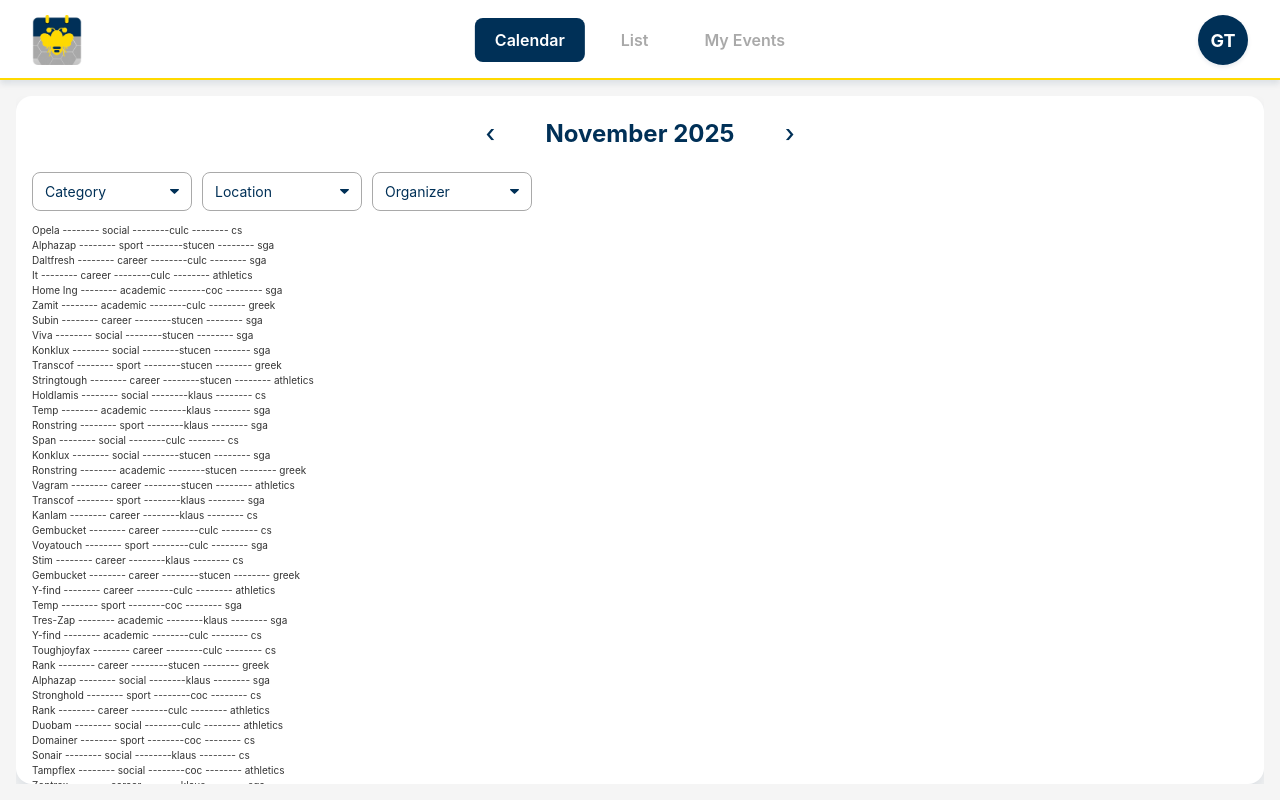
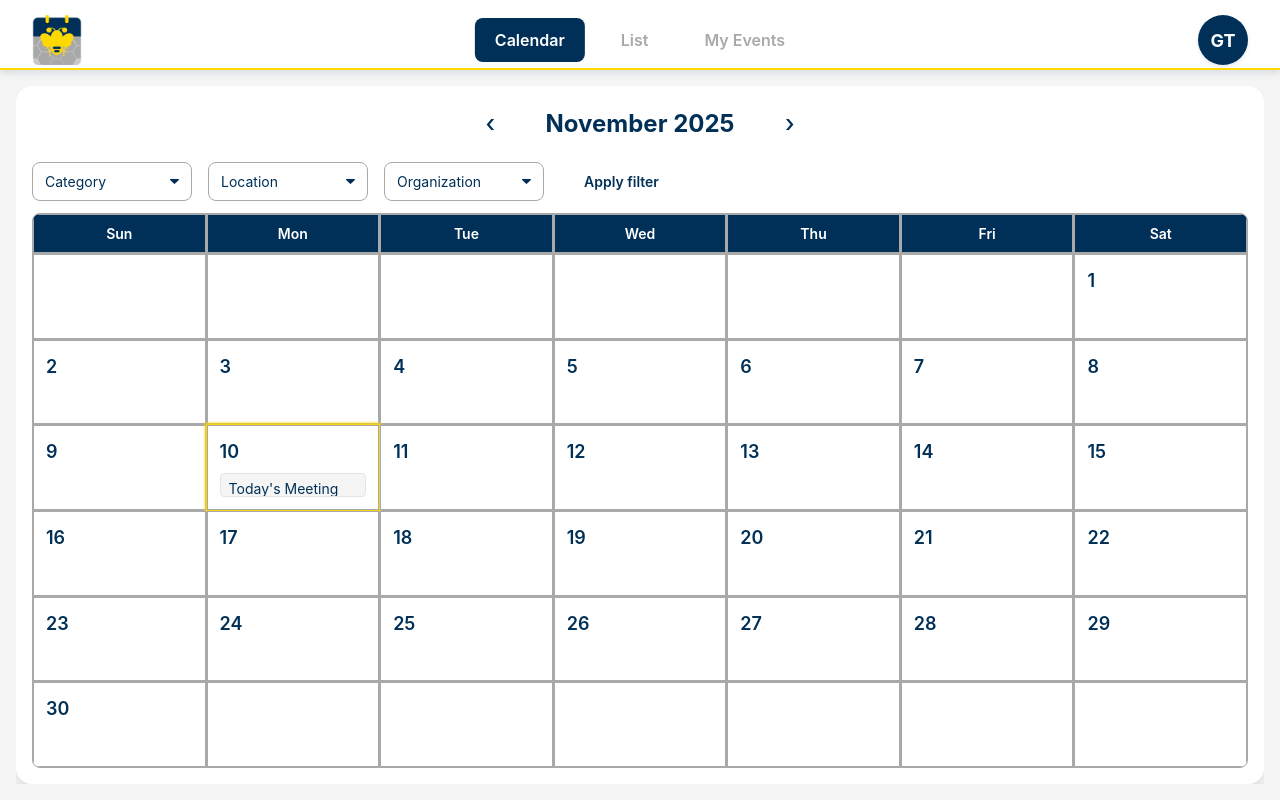
Before and after one commit to mayazhang1241/gt-cal, a React (Vite) app in the folder frontend/: page / in a window 1280 px wide. Built offline with nearby package versions, Linux system fonts and the light colour scheme.

Commit message:
Restore main frontend; preparing to reintegrate PR's feature

```diff
--- a/frontend/src/App.css
+++ b/frontend/src/App.css
@@ -16,8 +16,6 @@
   --spacing-lg: 1.5rem;
   --spacing-xl: 2rem;
 }
-
-
 
 /* Reset and Global Styles */
 * {
@@ -38,13 +36,6 @@ body {
   background-color: #F5F5F5;
 }
 
-.test {
-
-  color: #333333;
-  font-size: x-small;
-}
-
-
 /* App Container */
 .app {
   height: 100vh;
@@ -59,7 +50,7 @@ body {
   background: var(--gt-white);
   border-bottom: 2px solid var(--gt-gold);
   box-shadow: var(--shadow-md);
-  height: 80px;
+  height: 70px;
   flex-shrink: 0;
 }
 
@@ -75,6 +66,7 @@ body {
 
 .logo-section {
   padding: 0.5rem;
+  cursor: pointer;
 }
 
 .logo {
@@ -82,10 +74,7 @@ body {
   height: 50px;
   object-fit: contain;
 }
-.logo:hover{
-  transform:scale(1.1);
-  transition: transform 0.2s ease 0s;
-}
+
 .nav {
   position: absolute;
   left: 50%;
@@ -108,8 +97,6 @@ body {
 
 .nav-btn:hover {
   color: var(--gt-navy);
-  transform: translateY(-2px);
-  transform:scale(1.1);
 }
 
 .nav-btn.active {
@@ -217,13 +204,12 @@ body {
   padding: 0.25rem;
   transition: all 0.2s ease;
   display: flex;
-  align-items: flex;
+  align-items: center;
   justify-content: center;
 }
 
 .nav-button:hover {
-  transform: translateY(50%);
-  transform: scale(1.2);
+  transform: scale(1.1);
 }
 
 .calendar-title {
@@ -233,11 +219,6 @@ body {
   margin: 0 0.5rem;
   min-width: 250px;
   text-align: center;
-}
-
-.calendar-title:hover {
-  transform: scale(1.04);
-  transition: transform 0.2s ease 0s
 }
 
 .filter-controls {
@@ -261,16 +242,6 @@ body {
   background-size: 0.65em auto;
 }
 
-.filter-select:hover{
-  transform: scale(1.05);
-  transition: transform 0.2s ease 0s
-}
-
-.filter-select:active{
-  background: var(--gt-navy);
-  color: var(--gt-white);
-}
-
 .apply-filter-btn {
   padding: 0.5rem 1.5rem;
   min-width: 120px;
@@ -287,8 +258,6 @@ body {
 .apply-filter-btn:hover {
   background: var(--gt-gold);
   color: var(--gt-navy);
-  transform: scale(1.1);
-  transition: transform 0.2s ease 0s
 }
 
 /* Calendar Grid */
@@ -327,10 +296,6 @@ body {
   font-size: 0.875rem;
   border: 1px solid var(--gt-gray);
 }
-.day-header:hover {
-    transform: scale(1.02);
-  transition: transform 0.2s ease 0s
-}
 
 .calendar-day {
   background: var(--gt-white);
@@ -344,10 +309,7 @@ body {
   height: 100%;
   border: 1px solid var(--gt-gray);
 }
-.calendar-day:hover{
-  transform: scale(1.02);
-  transition: transform 0.2s ease 0s
-}
+
 .calendar-day.empty {
   background: var(--gt-white);
   cursor: default;
--- a/frontend/src/App.jsx
+++ b/frontend/src/App.jsx
@@ -1,4 +1,4 @@
-import React, { useState, useEffect, useContext, createContext } from 'react';
+import React, { useState, useEffect } from 'react';
 import './App.css';
 import EventModal from './EventModal.jsx';
 import ListView from './ListView.jsx';
@@ -7,9 +7,8 @@ import './ListView.css';
 import './EventDetails.css';
 import axios from 'axios';
 import logo from './assets/GTCal_icon.png';
-import {data} from './data.js';
 
-const FilterContext = createContext();
+
 
 // Landing Page Component
 function LandingPage({ onEnterCalendar }) {
@@ -66,27 +65,7 @@ function LandingPage({ onEnterCalendar }) {
 // Calendar Grid Component
 function CalendarGrid({ events, onDayClick, onEventClick, viewMode, setViewMode }) {
   const [currentDate, setCurrentDate] = useState(new Date());
-  const [filters, setFilters] = useState({
-        category: '',
-        location: '',
-        organizer: ''})
-  const handleFilterChange = (e) => {
-        const { name, value } = e.target;
-        setFilters((prevFilters) => ({
-            ...prevFilters,
-            [name]: value,
-        }));
-    };
-  const filtereddata = data.filter((e) => {
-        return (
-            (filters.category === '' ||
-                e.category === filters.category) &&
-            (filters.location === '' ||
-                e.location === filters.location) &&
-            (filters.organizer === '' ||
-                e.organizer === filters.organizer)
-        );
-    });
+
   const monthNames = [
     "January", "February", "March", "April", "May", "June",
     "July", "August", "September", "October", "November", "December"
@@ -146,9 +125,6 @@ function CalendarGrid({ events, onDayClick, onEventClick, viewMode, setViewMode
 
   return (
     <div className="calendar-wrapper">
-      <FilterContext.Provider value = {{
-            filters, handleFilterChange
-          }}>
       <div className="calendar-controls">
         <div className="calendar-header">
           <div className="month-navigation">
@@ -164,24 +140,36 @@ function CalendarGrid({ events, onDayClick, onEventClick, viewMode, setViewMode
           </div>
         </div>
         <div className="filter-controls">
-            <FilterControls />
+          <select className="filter-select" defaultValue="">
+            <option value="">Category</option>
+            <option value="academic">Academic</option>
+            <option value="social">Social</option>
+            <option value="sports">Sports</option>
+            <option value="career">Career</option>
+          </select>
+          <select className="filter-select" defaultValue="">
+            <option value="">Location</option>
+            <option value="klaus">Klaus</option>
+            <option value="coc">College of Computing</option>
+            <option value="culc">CULC</option>
+            <option value="student-center">Student Center</option>
+          </select>
+          <select className="filter-select" defaultValue="">
+            <option value="">Organization</option>
+            <option value="sga">Student Government Association</option>
+            <option value="coc">College of Computing</option>
+            <option value="greek">Greek Life</option>
+            <option value="athletics">Athletics</option>
+          </select>
+          <button className="apply-filter-btn">Apply filter</button>
         </div>
       </div>
-      </FilterContext.Provider>
-      <div className='test'>
-      <ul>
-        {filtereddata.map((e) => (
-            <li key={e.id}>
-              {e.title} -------- {e.category} --------
-              {e.location} -------- {e.organizer}
-            </li>
-                    ))}
-      </ul>
-      </div>
+
       <div className={`calendar-grid weeks-${numWeeks}`}>
         {dayNames.map(day => (
           <div key={day} className="day-header">{day}</div>
         ))}
+
         {days.map((date, index) => {
           const dayEvents = getEventsForDay(date);
           const isToday = date && date.toDateString() === new Date().toDateString();
@@ -222,49 +210,6 @@ function CalendarGrid({ events, onDayClick, onEventClick, viewMode, setViewMode
     </div>
   );
 }
-
-const FilterControls = () => {
-    const { filters, handleFilterChange } = useContext(FilterContext);
-    return (
-        <div>
-            <select className = "filter-select"
-                name='category'
-                value={filters.category}
-                onChange={handleFilterChange}
-                style={{ marginRight: '10px' }}>
-            <option value="">Category</option>
-            <option value="academic">Academic</option>
-            <option value="social">Social</option>
-            <option value="sports">Sports</option>
-            <option value="career">Career</option>
-            </select>
-            <select className = "filter-select"
-                name='location'
-                value={filters.location}
-                onChange={handleFilterChange}
-                style={{ marginRight: '10px' }}>
-            <option value="">Location</option>
-            <option value="klaus">Klaus</option>
-            <option value="coc">College of Computing</option>
-            <option value="culc">CULC</option>
-            <option value="stucen">Student Center</option>
-            </select>
-            <select className = "filter-select"
-                name = 'organizer'
-                value={filters.organizer}
-                onChange={handleFilterChange}>
-            <option value="">Organizer</option>
-            <option value="sga">Student Government Association</option>
-            <option value="coc">College of Computing</option>
-            <option value="greek">Greek Life</option>
-            <option value="athletics">Athletics</option>
-            </select>
-        </div>
-    );
-};
-
-
-
 
 
 // My Events View Component
@@ -830,7 +775,4 @@ function App() {
   );
 }
 
-function handleFilter() {
-    alert('You clicked me!');
-  }
 export default App;
--- a/frontend/src/main.jsx
+++ b/frontend/src/main.jsx
@@ -1,13 +1,10 @@
 import { StrictMode } from 'react'
 import { createRoot } from 'react-dom/client'
-import { BrowserRouter } from 'react-router-dom'
 import './output.css'
 import App from './App.jsx'
 
 createRoot(document.getElementById('root')).render(
   <StrictMode>
-    <BrowserRouter>
-      <App />
-    </BrowserRouter>
+    <App />
   </StrictMode>,
 )
```
